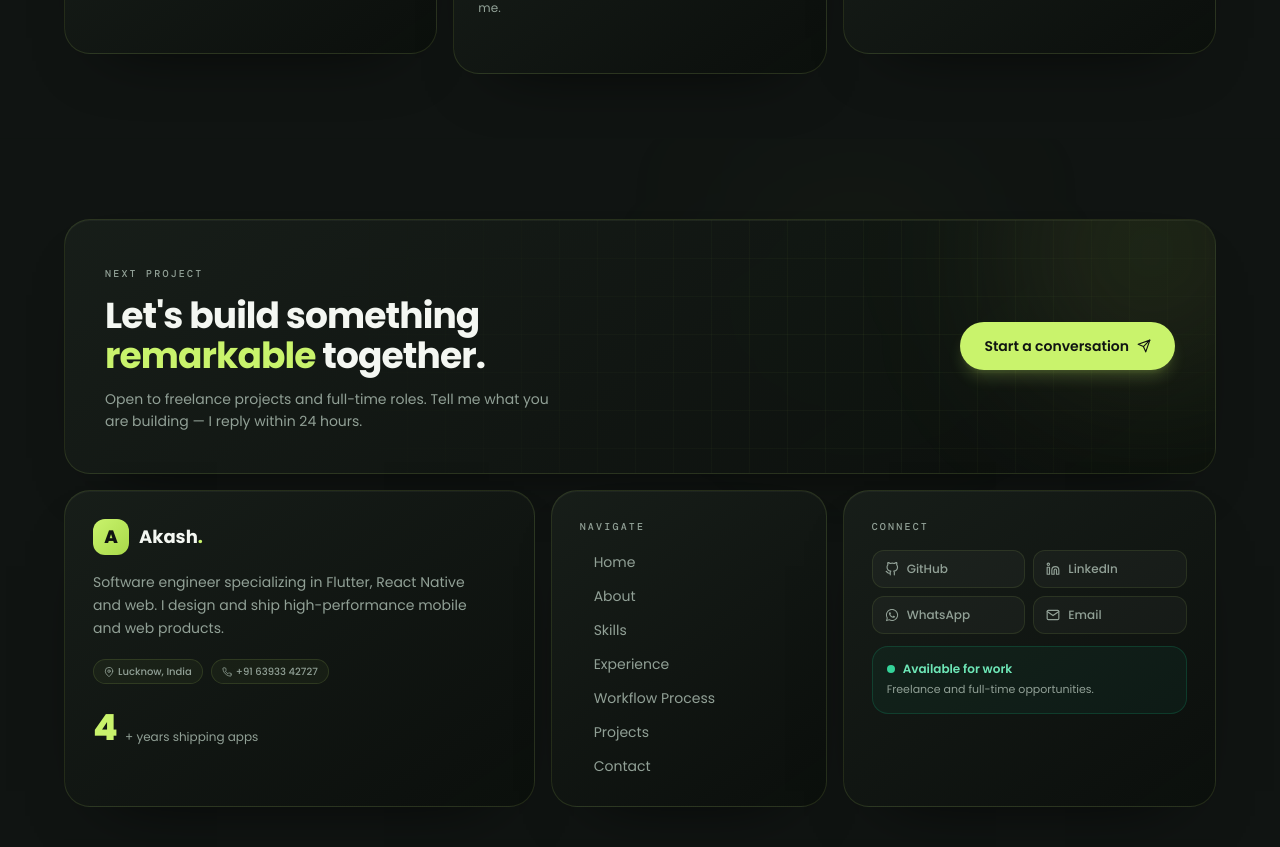
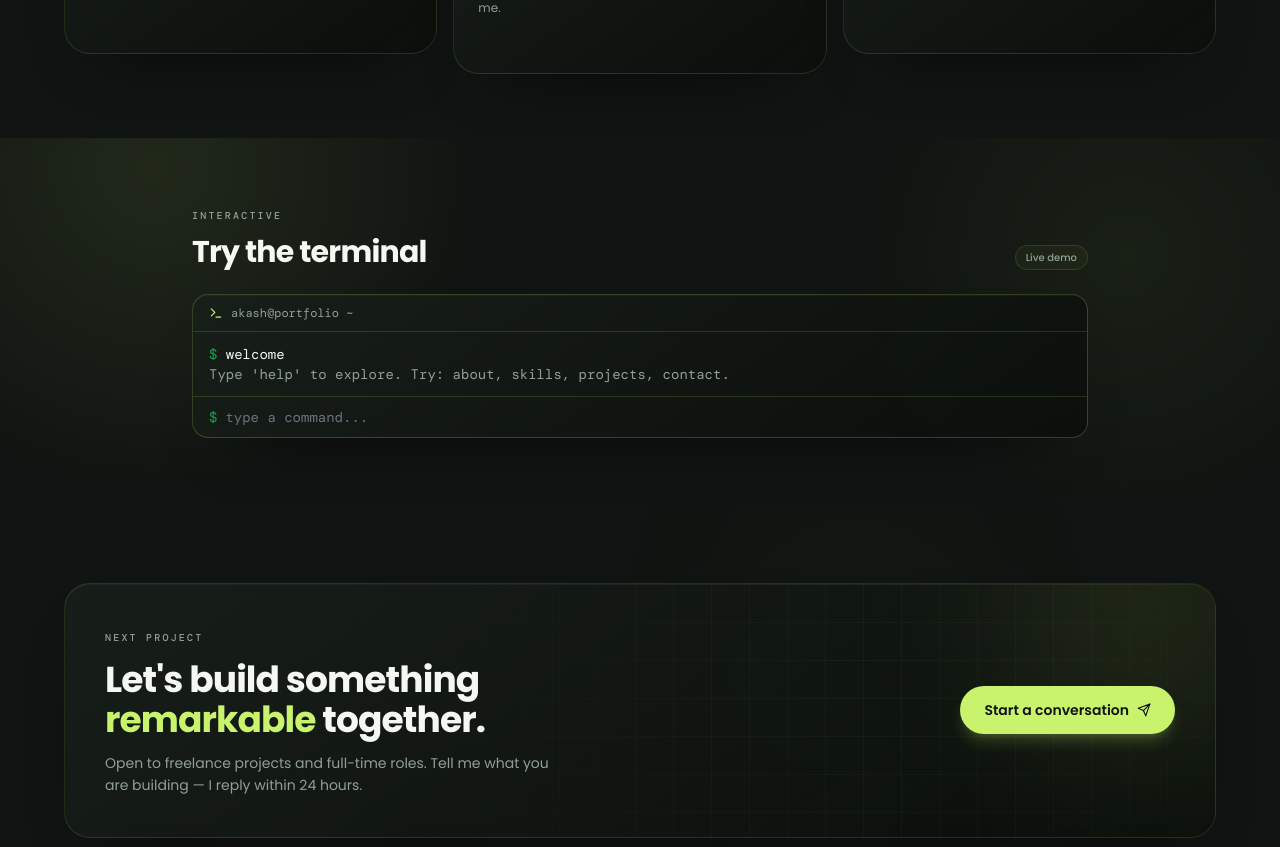
Before and after one commit to akashkumar7313/akash-portfolio, a Next.js app: page / in a window 1280 px wide. Shown: the part 1460-2307 px from the top of the page. Built offline with nearby package versions, Linux system fonts and the light colour scheme; no server answers; the database is empty.

Commit message:
feat: add interactive terminal section

```diff
--- a/src/app/(main)/page.tsx
+++ b/src/app/(main)/page.tsx
@@ -2,6 +2,7 @@ import Hero from "@/components/sections/Hero";
 import TechMarquee from "@/components/sections/TechMarquee";
 import FeaturedWork from "@/components/sections/FeaturedWork";
 import Explore from "@/components/sections/Explore";
+import Terminal from "@/components/sections/Terminal";
 
 export default function Home() {
   return (
@@ -10,6 +11,7 @@ export default function Home() {
       <TechMarquee />
       <FeaturedWork />
       <Explore />
+      <Terminal />
     </>
   );
 }
--- /dev/null
+++ b/src/components/sections/Terminal.tsx
@@ -0,0 +1,91 @@
+"use client";
+
+import { useEffect, useRef, useState } from "react";
+import { FiTerminal } from "react-icons/fi";
+
+const COMMANDS: Record<string, string> = {
+  help: "Available commands: about, skills, projects, contact, clear, echo <text>",
+  about: "Er. Akash Kumar Prajapati — Flutter & React Native developer. 4+ years shipping Android, iOS & web.",
+  skills: "Flutter · React Native · React.js · Next.js · Laravel · Node.js · Firebase · MongoDB",
+  projects: "Visit /projects to see shipped apps (FastFit, Pearlies, DreamShop, ...).",
+  contact: "Email: akashkumarprajapati2003@gmail.com · WhatsApp: +91 63933 42727",
+};
+
+export default function Terminal() {
+  const [history, setHistory] = useState<{ cmd: string; out: string }[]>([
+    { cmd: "welcome", out: "Type 'help' to explore. Try: about, skills, projects, contact." },
+  ]);
+  const [input, setInput] = useState("");
+  const inputRef = useRef<HTMLInputElement>(null);
+  const scrollRef = useRef<HTMLDivElement>(null);
+
+  useEffect(() => {
+    scrollRef.current?.scrollTo(0, scrollRef.current.scrollHeight);
+  }, [history]);
+
+  const run = (raw: string) => {
+    const cmd = raw.trim();
+    if (!cmd) return;
+    if (cmd === "clear") {
+      setHistory([]);
+      return;
+    }
+    if (cmd.startsWith("echo ")) {
+      setHistory((h) => [...h, { cmd, out: cmd.slice(5) }]);
+      return;
+    }
+    const out = COMMANDS[cmd] || `command not found: ${cmd}. Type 'help'.`;
+    setHistory((h) => [...h, { cmd, out }]);
+  };
+
+  return (
+    <section className="relative overflow-hidden px-4 py-16 sm:px-8">
+      <div aria-hidden className="pointer-events-none absolute inset-0 page-glow" />
+      <div className="relative mx-auto max-w-4xl">
+        <div className="mb-6 flex items-end justify-between gap-3">
+          <div>
+            <span className="bento-label">Interactive</span>
+            <h2 className="mt-2 text-2xl font-bold tracking-tight text-[#101412] dark:text-[#f4f7f2] sm:text-3xl">
+              Try the terminal
+            </h2>
+          </div>
+          <span className="bento-chip">Live demo</span>
+        </div>
+        <div className="bento overflow-hidden rounded-2xl border border-[#101412]/10 bg-[#0b0f0c] font-mono text-sm text-[#c9f36c] dark:border-[#c9f36c]/20">
+          <div className="flex items-center gap-2 border-b border-[#c9f36c]/15 px-4 py-2.5">
+            <FiTerminal />
+            <span className="text-xs text-[#91a096]">akash@portfolio ~ </span>
+          </div>
+          <div ref={scrollRef} className="max-h-72 overflow-y-auto px-4 py-3 space-y-2">
+            {history.map((h, i) => (
+              <div key={i}>
+                <div className="text-[#f4f7f2]">
+                  <span className="text-[#16a34a]">$</span> {h.cmd}
+                </div>
+                <div className="whitespace-pre-wrap text-[#91a096]">{h.out}</div>
+              </div>
+            ))}
+          </div>
+          <form
+            onSubmit={(e) => {
+              e.preventDefault();
+              run(input);
+              setInput("");
+            }}
+            className="flex items-center gap-2 border-t border-[#c9f36c]/15 px-4 py-2.5"
+          >
+            <span className="text-[#16a34a]">$</span>
+            <input
+              ref={inputRef}
+              value={input}
+              onChange={(e) => setInput(e.target.value)}
+              className="flex-1 bg-transparent text-[#f4f7f2] outline-none placeholder:text-[#6b7280]"
+              placeholder="type a command..."
+              autoFocus={false}
+            />
+          </form>
+        </div>
+      </div>
+    </section>
+  );
+}
```
